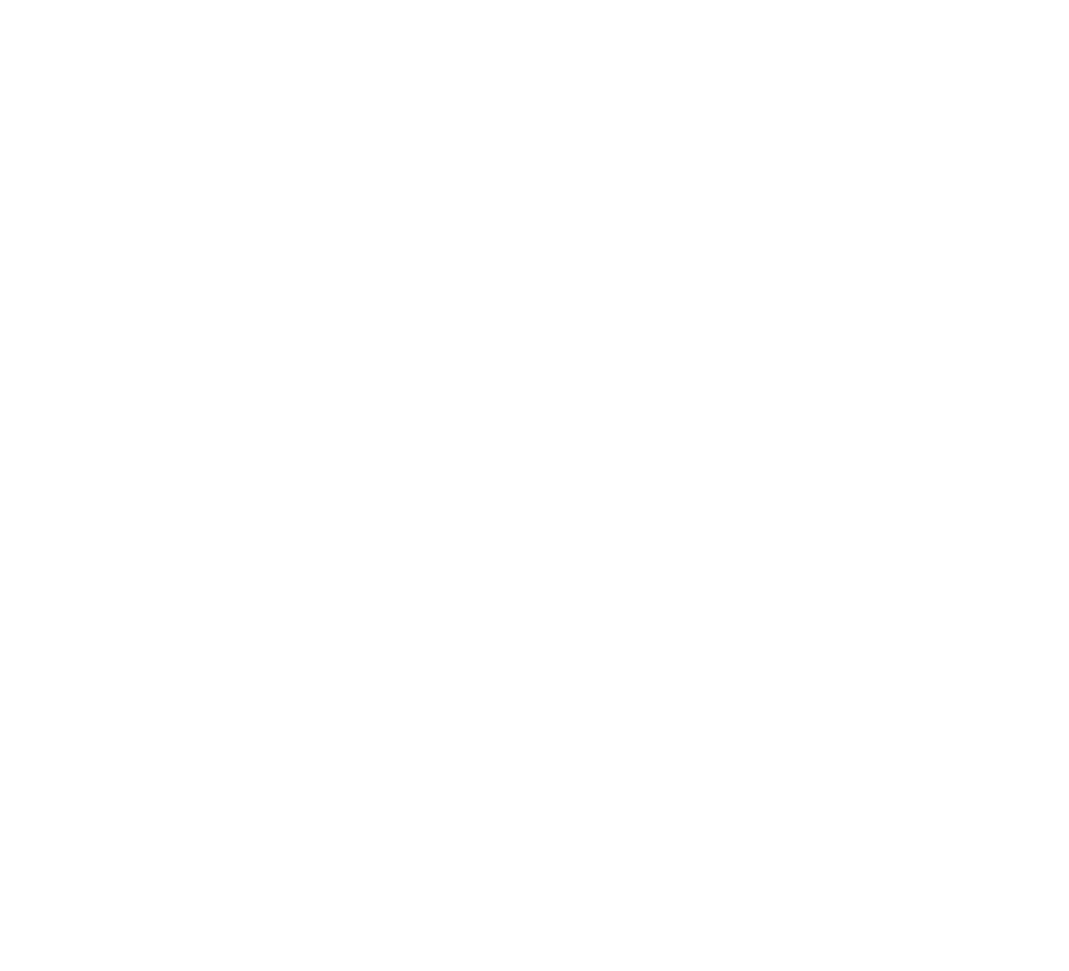
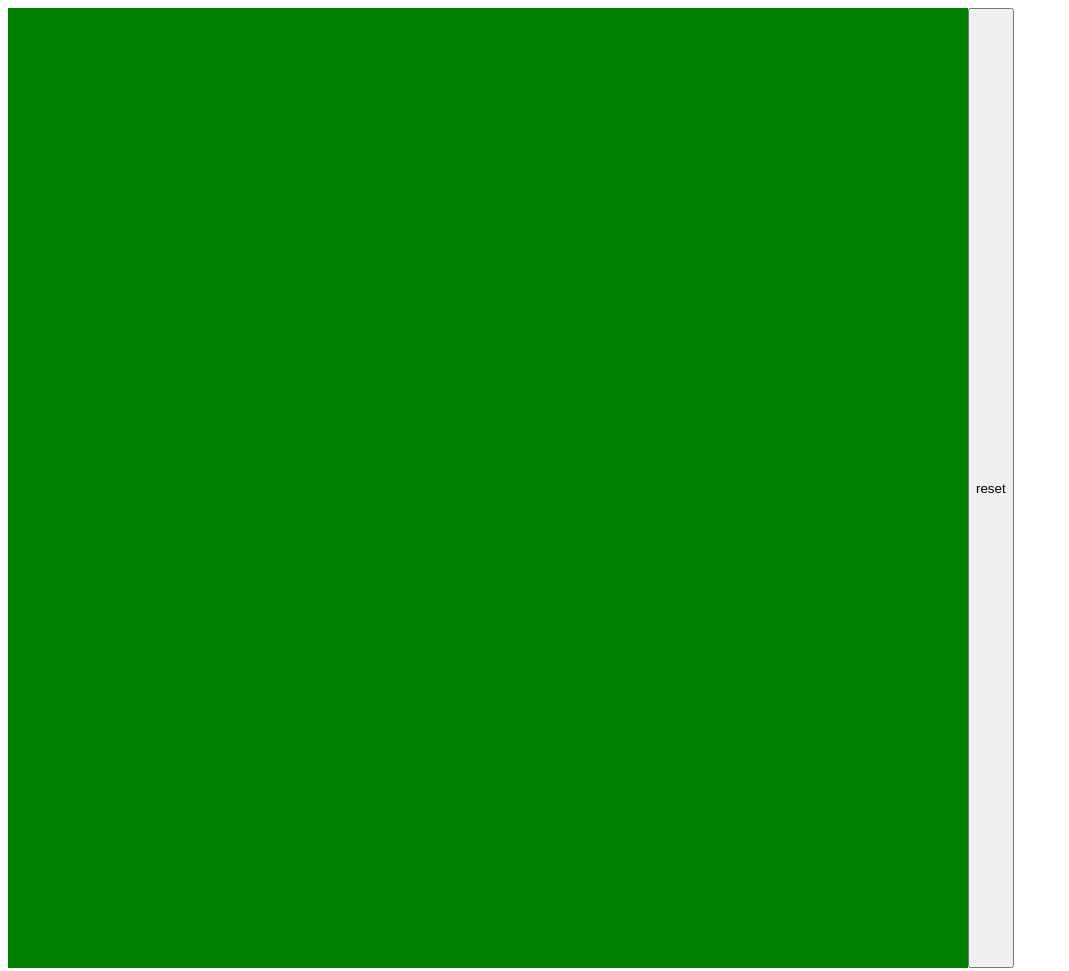
Before and after one commit to MadOne/eas, a plain HTML site: page index.html in a window 1280 px wide. Shown: the whole page, without its empty margins (0-1069 px from the left). Before the commit the page ends 800 px from the top, so only its background shows below. Drawn offline with Linux system fonts and the light colour scheme.

Commit message:
Problem set 1-5 solved

```diff
--- a/index.html
+++ b/index.html
@@ -4,8 +4,14 @@
     <meta charset="UTF-8">
     <meta name="viewport" content="width=device-width, initial-scale=1.0">
     <title>Document</title>
+    <script src="script.js" defer></script>
+    <link rel="stylesheet" href="style.css">
 </head>
 <body>
-
+    <div class="page">
+        <div class="container">
+        </div>
+        <button class="reset">reset</button>
+    </div>
 </body>
 </html>
--- a/script.js
+++ b/script.js
@@ -1 +1,37 @@
 // this
+
+function createSquares(number){
+    let container = document.querySelector(".container");
+    let newdiv;
+    let dimension = 960 / Math.sqrt(number);
+    for (let i = 0; i < number; i++){
+        newdiv = document.createElement("div");
+        newdiv.classList.add("square");
+        newdiv.style.width = `${dimension}px`;
+        newdiv.style.height = `${dimension}px`;
+        newdiv.id = i;
+        container.append(newdiv);
+    }
+}
+
+function clear() {
+    let container = document.querySelector(".container");
+    container.innerHTML = "";
+}
+
+
+let button = document.querySelector(".reset");
+button.addEventListener('click', (event) => {
+    clear();
+    let size = prompt("How many squares per axis do you want?");
+    createSquares(size * size);
+});
+
+
+
+let container = document.querySelector(".container");
+container.addEventListener('mouseover', (event) => {
+    event.target.style.backgroundColor = "black";
+});
+
+createSquares(16*16);
--- a/style.css
+++ b/style.css
@@ -1,3 +1,17 @@
 .page{
     display: flex;
 }
+
+.container {
+    width: 960px;
+    height: 960px;
+    display: flex;
+    flex-wrap: wrap;
+    }
+
+.square {
+
+    height: 60px;
+    width: 60px;
+    background-color: green;
+}
```
